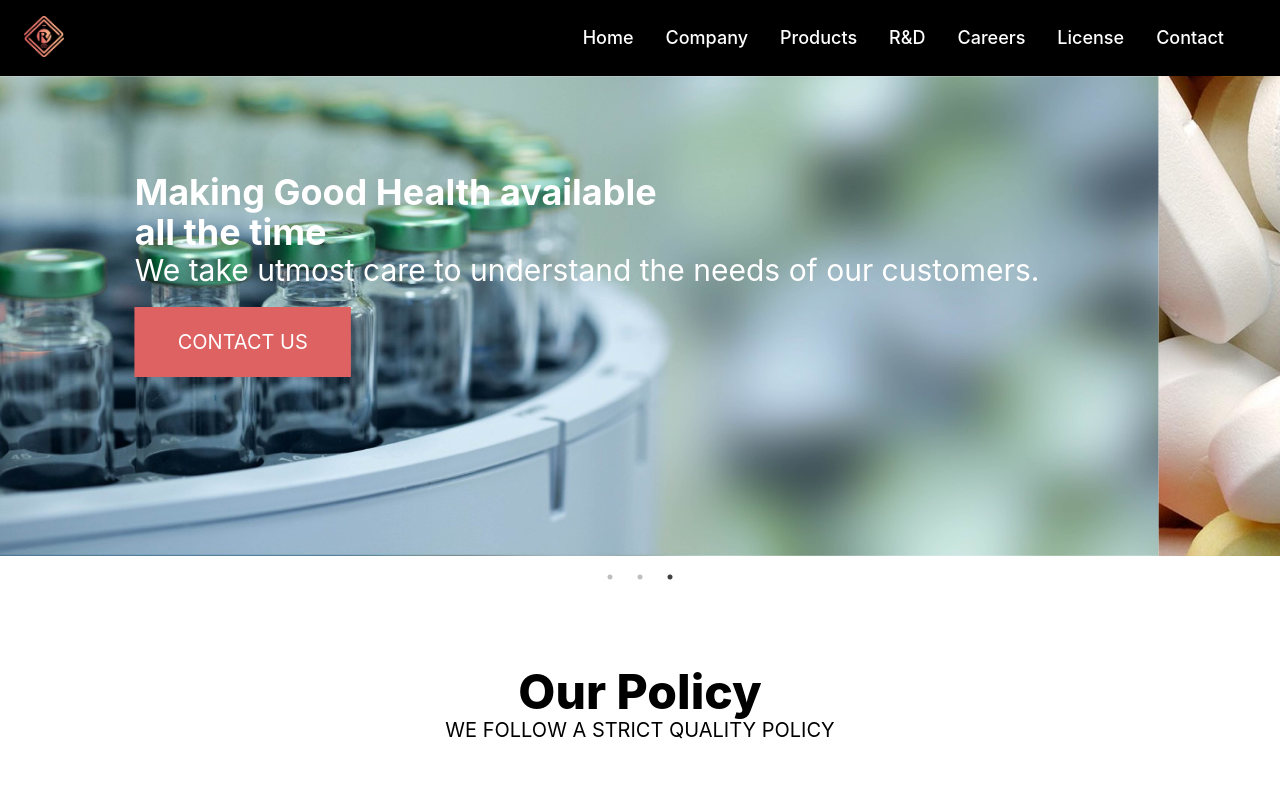
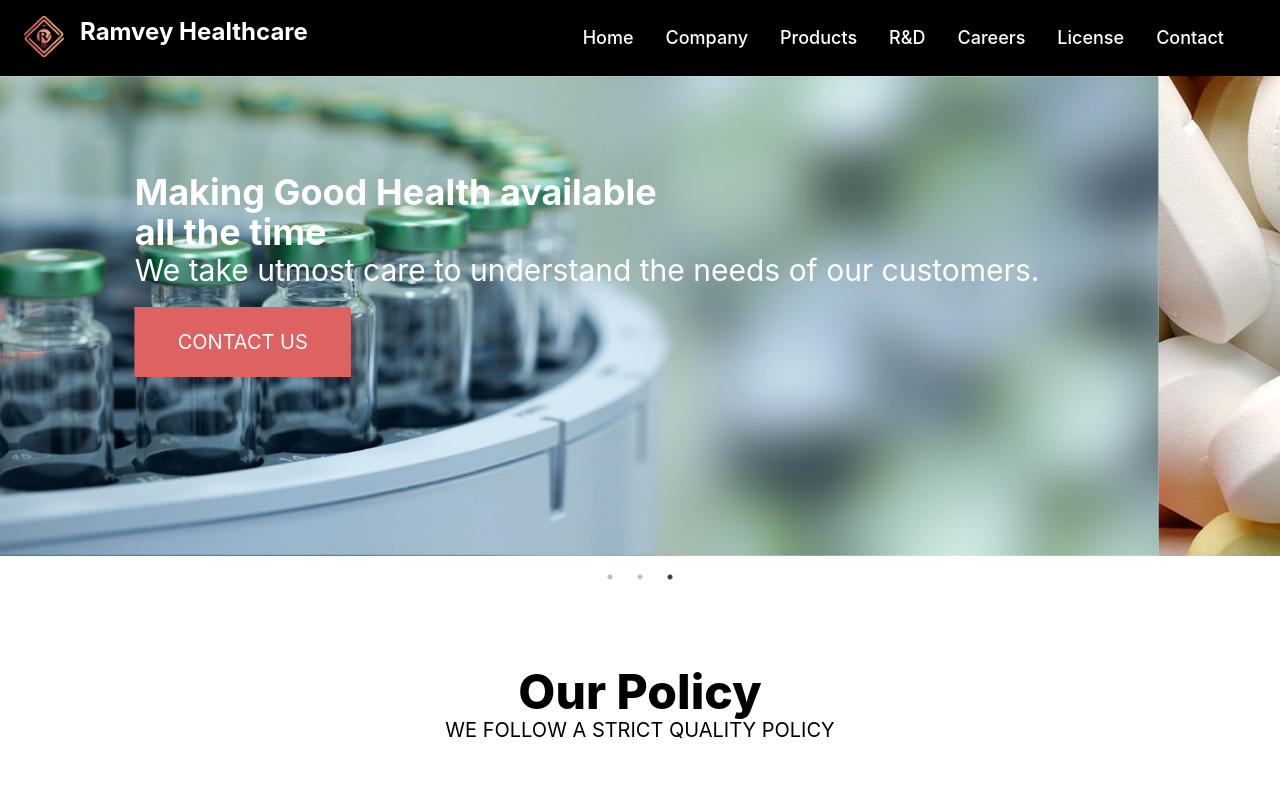
Before and after one commit to Sibananda-Sahu17/Ramvey_Healthcare, a React (Create React App) app: page / in a window 1280 px wide. Shown: the top 800 px of the page. Built offline with nearby package versions, Linux system fonts and the light colour scheme.

Commit message:
added Ramvey text in navbar

```diff
--- a/src/Components/Navbar/Navbar.js
+++ b/src/Components/Navbar/Navbar.js
@@ -24,8 +24,10 @@ function Navbar() {
       <div className="bg-black text-white flex ">
         <div className="flex w-3/4  pl-2 ">
           <Link to="/" className="p-4 ">
-            <img src={logo} className="w-10" alt="Ramvey Healthcare"/>
-            {/* <h1 className="font-bold text-2xl">Ramvey Healthcare</h1> */}
+            <div className="flex flex-row">
+              <img src={logo} className="w-10" alt="Ramvey Healthcare" />
+              <h1 className="font-bold text-2xl pl-4">Ramvey Healthcare</h1>
+            </div>
           </Link>
         </div>
 
@@ -36,7 +38,11 @@ function Navbar() {
           <button
             onClick={() => setOpen(!open)}
             className="mt-2 mb-2 p-4 justify-end focus:outline-none">
-            {open ? <AiOutlineCloseSquare size={25}/> : <GiHamburgerMenu size={25} />}
+            {open ? (
+              <AiOutlineCloseSquare size={25} />
+            ) : (
+              <GiHamburgerMenu size={25} />
+            )}
           </button>
         </div>
       </div>
```
